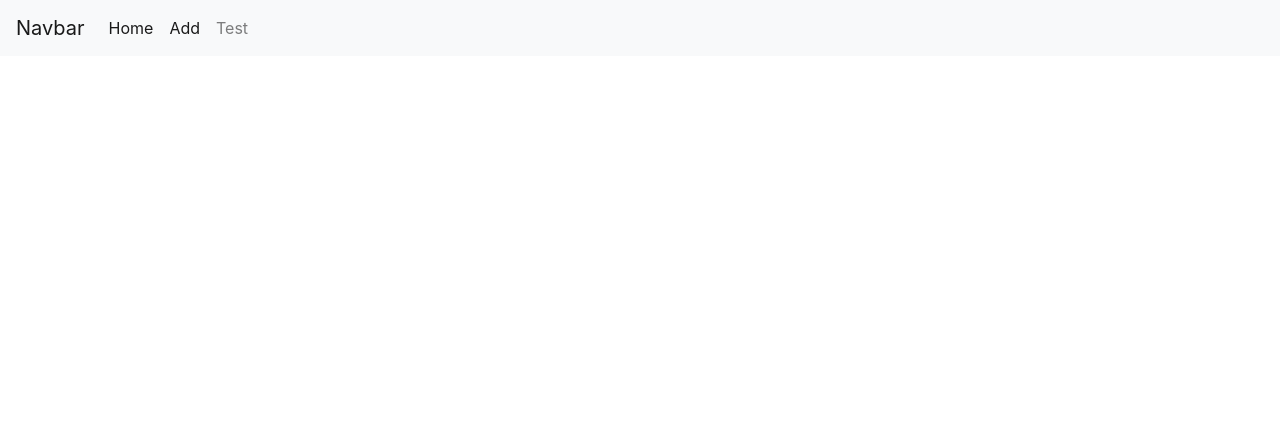
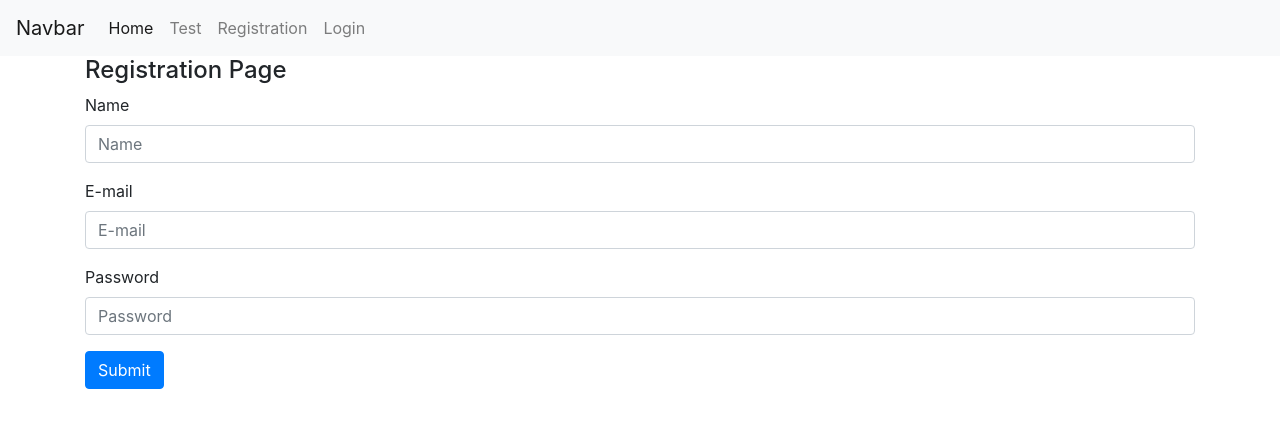
Before and after one commit to monsur22/react-functinal-crud, a React (Create React App) app: page /register in a window 1280 px wide. Shown: the top 428 px of the page. Built offline with nearby package versions, Linux system fonts and the light colour scheme.

Commit message:
login and registration complete

```diff
--- a/src/App.js
+++ b/src/App.js
@@ -6,15 +6,22 @@ import Test from './components/Test';
 import Add from './components/Add';
 import Edit from './components/Edit';
 import Validation from './components/Validation';
+import Register from './components/Register';
+import Login from './components/Login';
+import Protected from './components/Protected';
 function App() {
   return (
     <Router>
       <Header/>
       <Route path="/" component={List} exact></Route>
       <Route path="/Test" component={Test} exact></Route>
-      <Route path="/add" component={Add} exact></Route>
+      {/* <Route path="/add" component={Add} exact></Route> */}
       <Route path="/edit/:id" component={Edit} exact></Route>
+      <Route path="/add"  exact> <Protected Cmp={Add}/> </Route>
+      {/* <Route path="/edit/:id"  exact> <Protected Cmp={Edit}/> </Route> */}
       <Route path="/Validation" component={Validation} exact></Route>
+      <Route path="/register" component={Register} exact></Route>
+      <Route path="/login" component={Login} exact></Route>
 
     </Router>
   );
--- a/src/components/Header.js
+++ b/src/components/Header.js
@@ -4,9 +4,19 @@ import {
     Switch,
     Route,
     Link,
-    useParams
+    useParams,useHistory
   } from "react-router-dom";
 const Header = () => {
+    let history = useHistory();
+
+    const user = JSON.stringify( localStorage.getItem("user-info"));
+    console.warn(user);
+
+    function logout(){
+        localStorage.clear();
+        history.push("/")
+
+    }
     return (
         <div>
 
@@ -24,28 +34,58 @@ const Header = () => {
                 <Link class="nav-link" to="/">Home</Link>
 
                 </li>
-                <li class="nav-item active">
-                    {/* <a class="nav-link" href="#">Link</a> */}
+               {/* <li class="nav-item active">
                     <Link class="nav-link" to="/add">Add</Link>
 
-                </li>
+                </li> */}
                 <li class="nav-item">
                     {/* <a class="nav-link" href="#">Link</a> */}
                     <Link class="nav-link" to="/Test">Test</Link>
 
                 </li>
-                {/* <li class="nav-item dropdown">
-                    <a class="nav-link dropdown-toggle" href="#" id="navbarDropdown" role="button" data-toggle="dropdown" aria-haspopup="true" aria-expanded="false">
-                    Dropdown
-                    </a>
-                    <div class="dropdown-menu" aria-labelledby="navbarDropdown">
-                    <a class="dropdown-item" href="#">Action</a>
-                    <a class="dropdown-item" href="#">Another action</a>
-                    <div class="dropdown-divider"></div>
-                    <a class="dropdown-item" href="#">Something else here</a>
-                    </div>
-                </li> */}
 
+                    {
+                        localStorage.getItem('user-info') ?
+                        <>
+                        <li class="nav-item">
+                        <Link class="nav-link" to="/add">Add</Link>
+                        </li>
+
+                        </>
+
+                        :
+                        <>
+                        <li class="nav-item">
+
+                        <Link class="nav-link" to="/register">Registration</Link>
+                        </li>
+                        <li class="nav-item">
+
+                        <Link class="nav-link" to="/login">Login</Link>
+                        </li>
+                        </>
+                    }
+
+
+
+                 {/* <li class="nav-item">
+                     <Link class="nav-link" to="/register">Registration</Link>
+
+                 </li>
+                 <li class="nav-item">
+                     <Link class="nav-link" to="/login">Login</Link>
+
+                 </li> */}
+                    { localStorage.getItem('user-info') ?
+                        <>
+
+                        <li class="nav-item" >
+                            <Link class="nav-link" onClick={logout} >Logout</Link>
+
+                        </li>
+                        </>
+                    : null
+                }
                 </ul>
 
             </div>
--- /dev/null
+++ b/src/components/Login.js
@@ -0,0 +1,55 @@
+import React, { useState , useEffect} from 'react';
+import axios from 'axios';
+import { useHistory } from 'react-router';
+
+const Login = () => {
+    let history = useHistory();
+    const [email, setEmail] = useState('');
+    const [password, setPassword] = useState('');
+
+
+    useEffect(() => {
+        if(localStorage.getItem('user-info'))
+        {
+            history.push("/")
+        }
+    })
+    async function login(){
+        console.warn(email,password)
+        let item = {email,password}
+        const result = await fetch('http://localhost:8000/api/login',{
+            method: 'POST',
+            headers:{
+                "Content-Type": "application/json",
+                "Accept": "application/json"
+            },
+            body: JSON.stringify(item)
+        });
+        console.warn(result);
+        // result=await result.json();
+
+        const json = JSON.stringify(item);
+        localStorage.setItem("user-info", json);
+        history.push("/add");
+
+    }
+    return (
+
+        <div className="container">
+            <h4>Login Page</h4>
+                <div class="form-group">
+                    <label for="exampleInputEmail1">E-mail</label>
+                    <input type="text" name="email" class="form-control"  placeholder="E-mail" value={email} onChange={(e) => setEmail(e.target.value)}/>
+                </div>
+                <div class="form-group">
+                    <label for="exampleInputEmail1">Password</label>
+                    <input type="text" name="password" class="form-control"  placeholder="Password" value={password} onChange={(e) => setPassword(e.target.value)}/>
+                </div>
+                <button  type="submit" class="btn btn-primary"onClick={login}>Submit</button>
+
+        </div>
+
+    )
+}
+
+export default Login
--- /dev/null
+++ b/src/components/Protected.js
@@ -0,0 +1,22 @@
+import React, { useState , useEffect} from 'react';
+import axios from 'axios';
+import { useHistory } from 'react-router';
+
+const Protected = (props) => {
+    let history = useHistory();
+    let Cmp=props.Cmp
+
+    useEffect(() => {
+        if(localStorage.getItem('user-info'))
+        {
+            history.push("/register")
+        }
+    },[])
+    return (
+        <div>
+            <Cmp />
+        </div>
+    )
+}
+
+export default Protected
--- /dev/null
+++ b/src/components/Register.js
@@ -0,0 +1,68 @@
+import React, { useState , useEffect} from 'react';
+import axios from 'axios';
+import { useHistory } from 'react-router';
+
+const Register = () => {
+    let history = useHistory();
+    const [name, setName] = useState('');
+    const [email, setEmail] = useState('');
+    const [password, setPassword] = useState('');
+
+    useEffect(() => {
+        if(localStorage.getItem('user-info'))
+        {
+            history.push("/")
+        }
+    })
+
+    async function addUser() {
+        console.warn(name,email,password);
+
+        let item = {name, password, email}
+
+        // const formData = new FormData();
+        // formData.append('name', name);
+        // formData.append('email',email);
+        // formData.append('password',password);
+
+        const result = await fetch('http://localhost:8000/api/singup',{
+            method: 'POST',
+            headers:{
+                "Content-Type": "application/json",
+                "Accept": "application/json"
+            },
+            body: JSON.stringify(item)
+        });
+        console.warn(result);
+        // result=await result.json();
+        // localStorage.setItem("user-info",JSON.stringify(result));
+        const json = JSON.stringify(item);
+        localStorage.setItem("user-info", json);
+        history.push("/");
+
+
+    }
+    return (
+
+            <div className="container">
+            <h4>Registration Page</h4>
+                <div class="form-group">
+                    <label for="exampleInputEmail1">Name</label>
+                    <input type="text" name="name" class="form-control"  placeholder="Name" value={name} onChange={(e) => setName(e.target.value)}/>
+                </div>
+                <div class="form-group">
+                    <label for="exampleInputEmail1">E-mail</label>
+                    <input type="text" name="email" class="form-control"  placeholder="E-mail" value={email} onChange={(e) => setEmail(e.target.value)}/>
+                </div>
+                <div class="form-group">
+                    <label for="exampleInputEmail1">Password</label>
+                    <input type="password" name="password" class="form-control"  placeholder="Password" value={password} onChange={(e) => setPassword(e.target.value)}/>
+                </div>
+                <button  type="submit" class="btn btn-primary"onClick={addUser}>Submit</button>
+
+        </div>
+
+    )
+}
+
+export default Register
```
